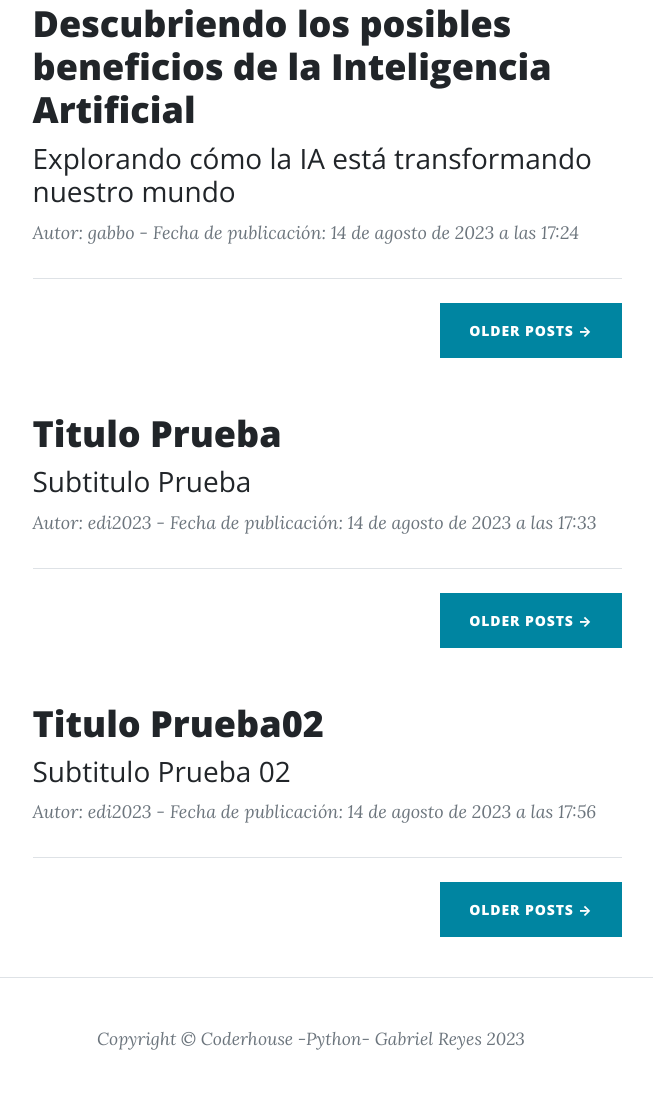
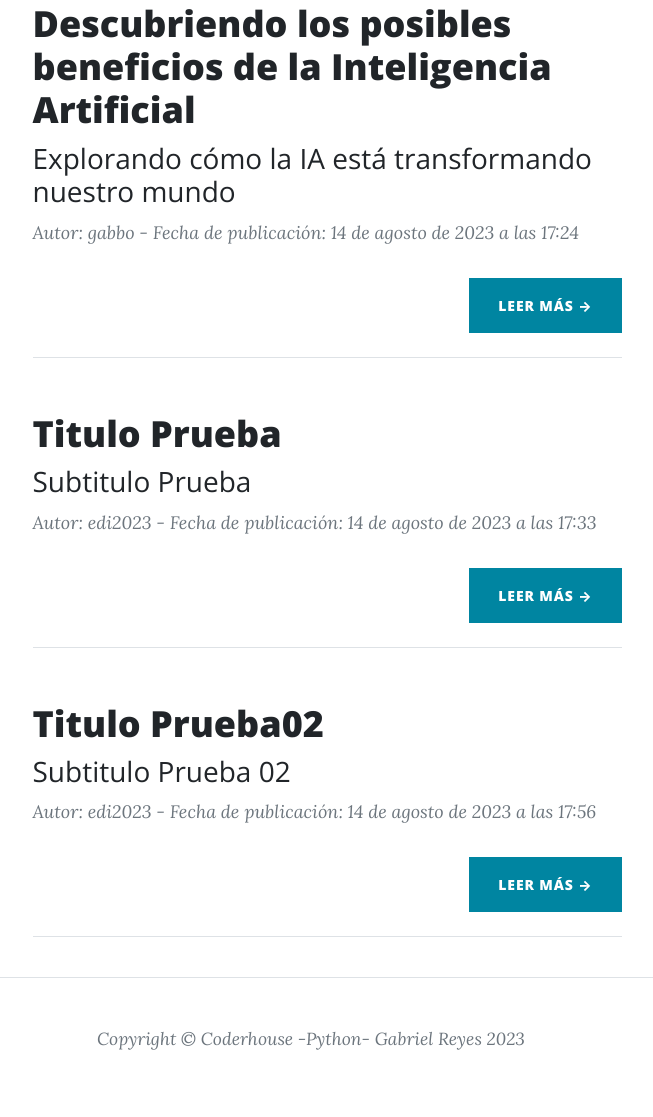
Before and after one commit to gabrirys/Proyecto_Final_Reyes, a Django app: page /pages/ in a window 1280 px wide. Shown: the part 842-1959 px from the top of the page, without its empty margins (329-982 px from the left). Run offline with Django 4.2, Linux system fonts and the light colour scheme; data comes from the database, SQL or seed files in the repository; both versions use the stored data as it was after the commit; some libraries are stand-ins or nearby versions.

Commit message:
Agregado de botón LEER MÁS

```diff
--- a/app_blog/models.py
+++ b/app_blog/models.py
@@ -11,6 +11,7 @@ class Articulo(models.Model):
     fecha_publicado = models.DateTimeField()
     autor = models.ForeignKey(User, on_delete=models.CASCADE, related_name='articulos_creados', null=True)
     imagen = models.ImageField(upload_to='images_blog/', null=True, blank=True) # imagen
+    # pie_imagen = models.CharField(max_length=300)
 
     def __str__(self):
         return f"{self.titulo} - {self.autor} -"
--- a/app_blog/templates/app_blog/articulo_detail.html
+++ b/app_blog/templates/app_blog/articulo_detail.html
@@ -34,7 +34,7 @@ Proyecto Final-REYES- Noticias
             <div class="col-md-10 col-lg-8 col-xl-7" style="max-width: 778px;">
                 {% if articulo.imagen %}
                     <img class="img-fluid" src="{{ articulo.imagen.url }}" alt="{{ articulo.titulo }}" style="width: 100%; height: auto;"></a>
-                    <span class="caption text-muted"></span>
+                    <span class="caption text-muted">{{ articulo.pie_imagen }}</span>
                 {% endif %}
                 <div>
                     {{ articulo.contenido|safe }}
--- a/app_blog/templates/app_blog/articulo_list.html
+++ b/app_blog/templates/app_blog/articulo_list.html
@@ -44,10 +44,10 @@ Proyecto Final-REYES- Noticias
                    Autor: {{ articulo.autor }} - Fecha de publicación: {{ articulo.fecha_publicado }}
               </p>
           </div>
+          <!-- Pager-->
+          <div class="d-flex justify-content-end mb-4"><a class="btn btn-primary text-uppercase" href="{% url 'articulo_detail' articulo.pk %}">Leer más →</a></div>
           <!-- Divider-->
           <hr class="my-4" />
-          <!-- Pager-->
-          <div class="d-flex justify-content-end mb-4"><a class="btn btn-primary text-uppercase" href="#!">Older Posts →</a></div>
       </div>
   </div>
 </div>
```
Also changed, not shown: db.sqlite3.
